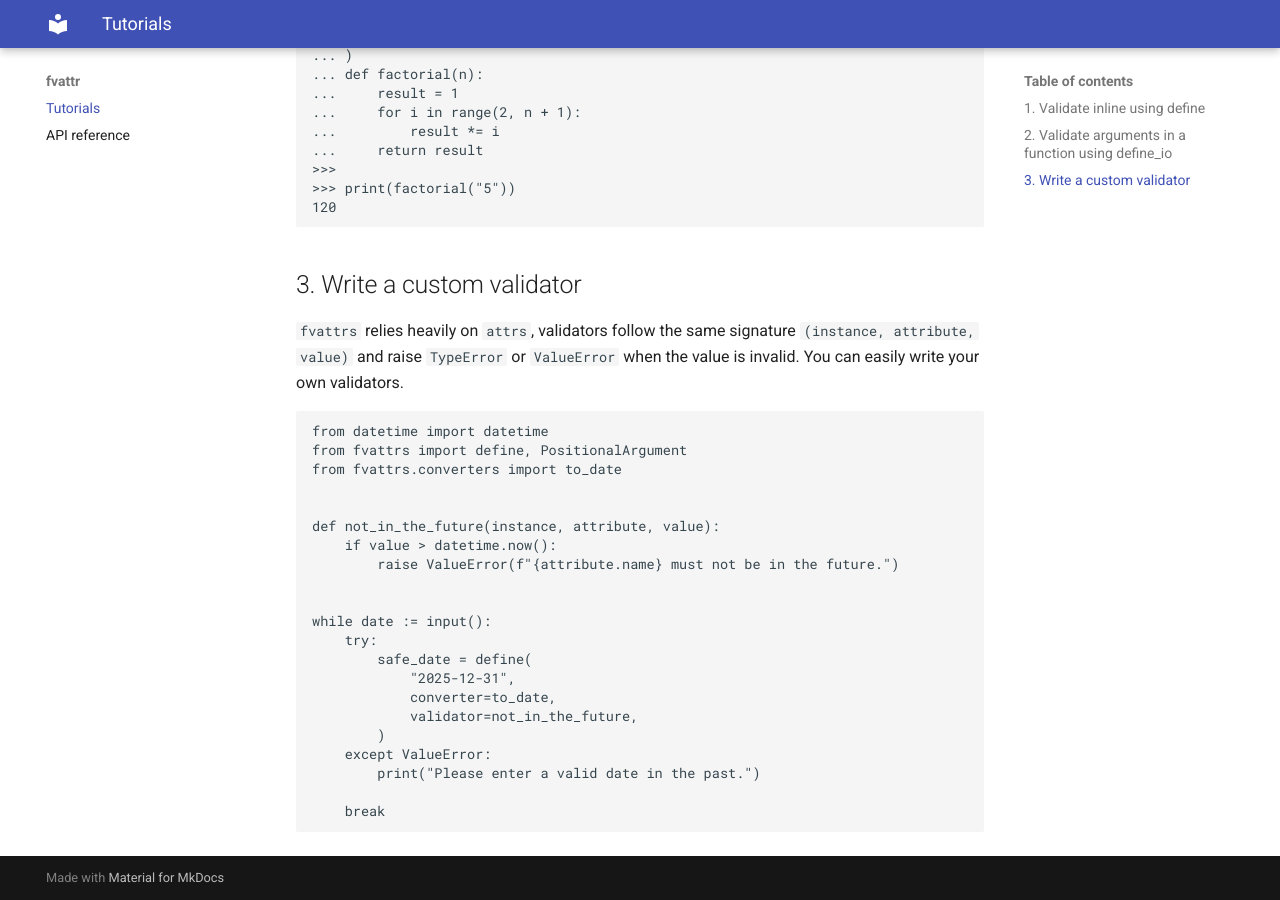
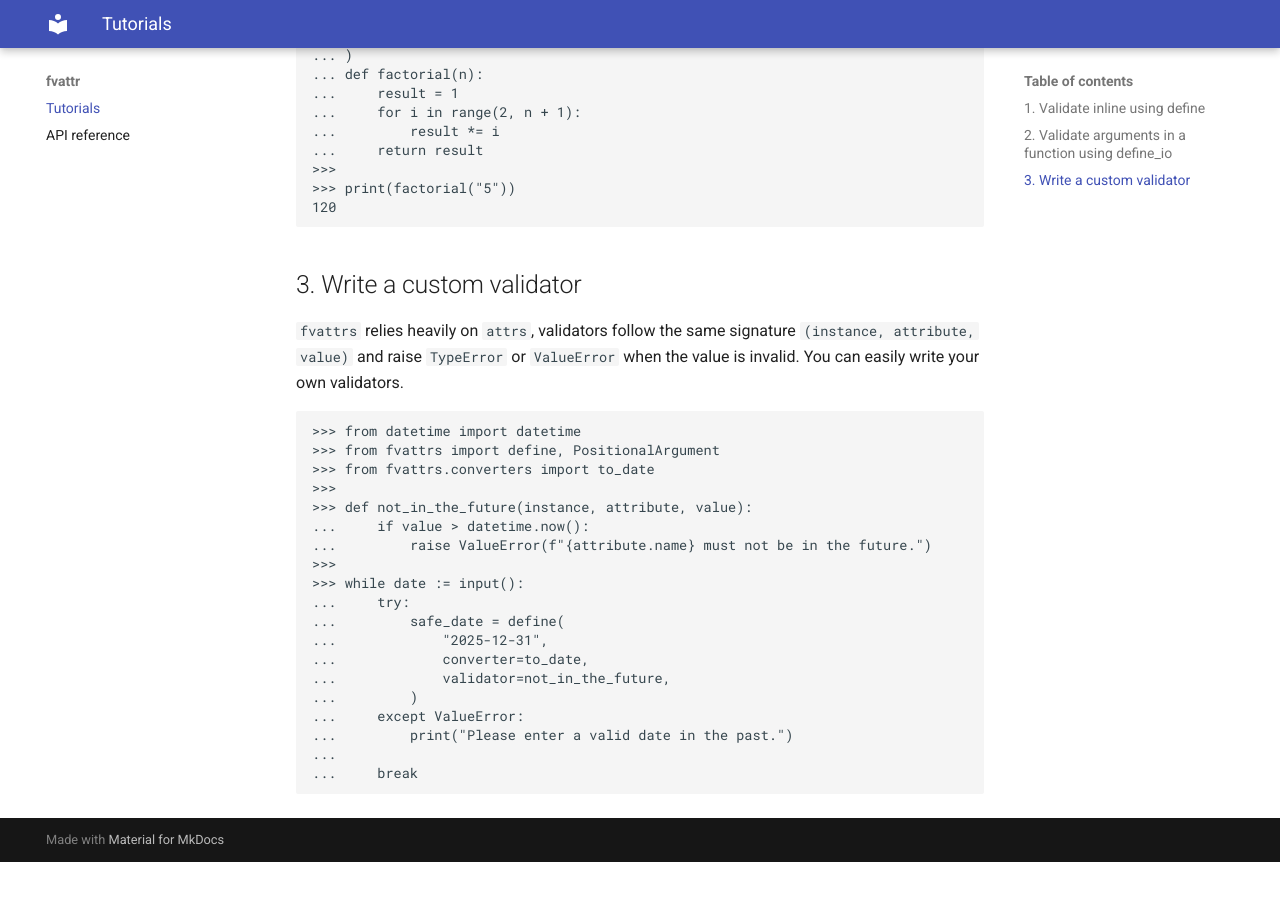
Before and after one commit to James-L-Moccasins/fvattrs, an MkDocs documentation site: the page built from docs/tutorials.md, in a window 1280 px wide and 900 px high, scrolled down 850 px. Built offline with MkDocs 1.6.1 and Material for MkDocs 9.7.7, drawn with Linux system fonts in a browser that asks for light colours; after the commit the page ends 1712 px from its top, so only the background shows below that; part of the change alters nothing that is shown.

````diff
--- a/docs/tutorials.md
+++ b/docs/tutorials.md
@@ -49,25 +49,23 @@ also converte/validate function output.
 `fvattrs` relies heavily on `attrs`, validators follow the same signature `(instance, attribute, value)` and raise `TypeError` or `ValueError` when the value is invalid. You can easily write your own validators.
 
 ```python
-from datetime import datetime
-from fvattrs import define, PositionalArgument
-from fvattrs.converters import to_date
-
-
-def not_in_the_future(instance, attribute, value):
-    if value > datetime.now():
-        raise ValueError(f"{attribute.name} must not be in the future.")
-
-
-while date := input():
-    try:
-        safe_date = define(
-            "2025-12-31",
-            converter=to_date,
-            validator=not_in_the_future,
-        )
-    except ValueError:
-        print("Please enter a valid date in the past.")
-
-    break
+>>> from datetime import datetime
+>>> from fvattrs import define, PositionalArgument
+>>> from fvattrs.converters import to_date
+>>>
+>>> def not_in_the_future(instance, attribute, value):
+...     if value > datetime.now():
+...         raise ValueError(f"{attribute.name} must not be in the future.")
+>>>
+>>> while date := input():
+...     try:
+...         safe_date = define(
+...             "2025-12-31",
+...             converter=to_date,
+...             validator=not_in_the_future,
+...         )
+...     except ValueError:
+...         print("Please enter a valid date in the past.")
+...
+...     break
 ```
````
